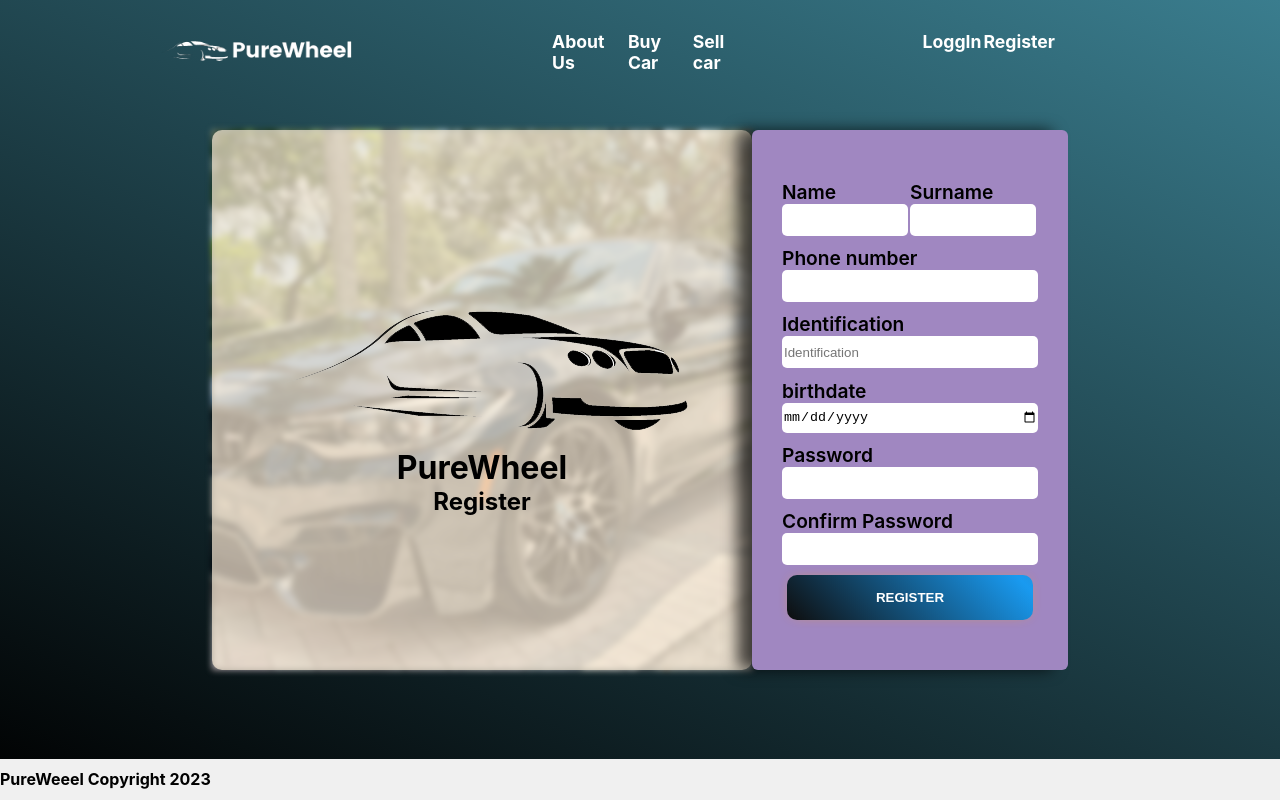
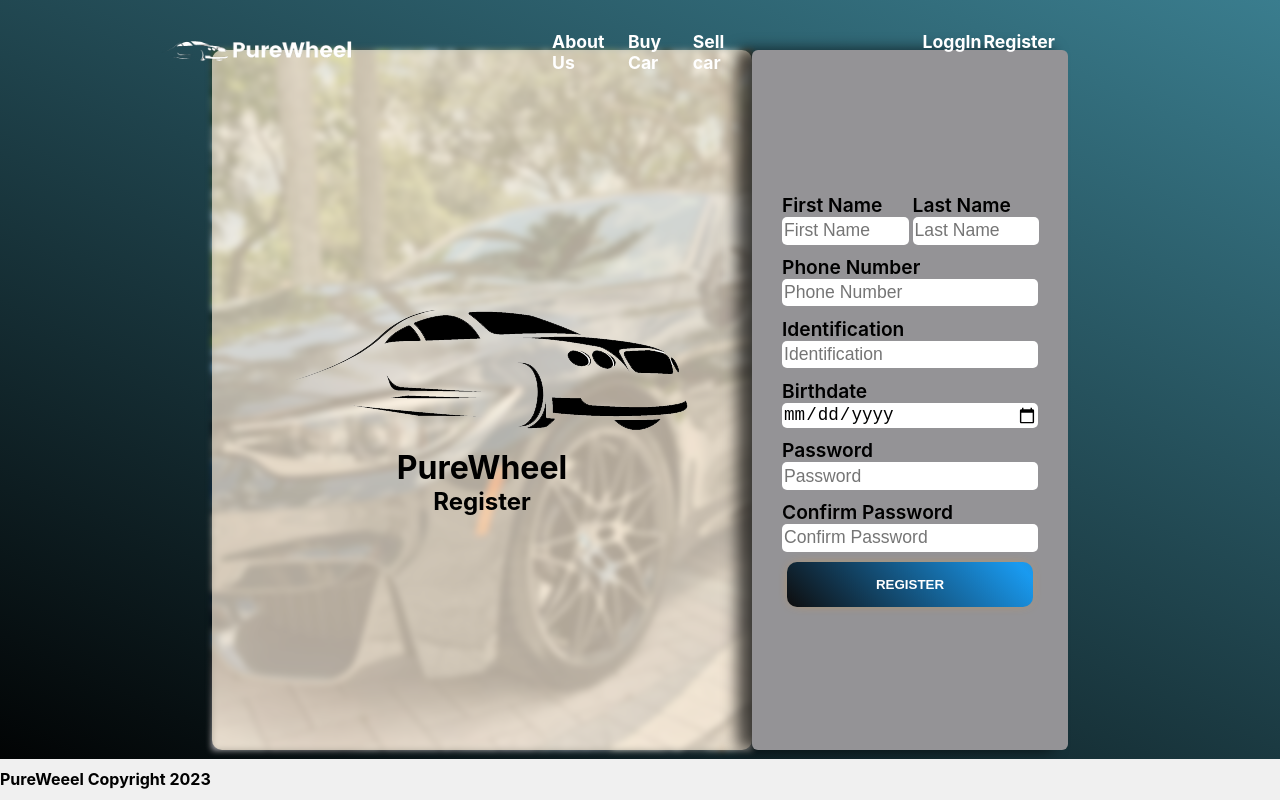
Before and after one commit to Maxipar03/front-pureWheel, a React (Vite) app: page /user/register in a window 1280 px wide. Built offline with nearby package versions, Linux system fonts and the light colour scheme.

Commit message:
getting better home

```diff
--- a/src/components/brandsCarousel/brandsCarousel.jsx
+++ b/src/components/brandsCarousel/brandsCarousel.jsx
@@ -1,9 +1,13 @@
-import React, { useState, useEffect } from "react";
+import React, { useState, useEffect,useRef } from "react";
 import './brandsCarousel.css'
+import { FontAwesomeIcon } from '@fortawesome/react-fontawesome';
+import { faArrowLeft, faArrowRight } from '@fortawesome/free-solid-svg-icons';
 
 function brandsCarousel() {
 
     const [brands, setBrands] = useState([]);
+
+    const filaRef = useRef(null);
 
     useEffect(() => {
       const fetchData = async () => {
@@ -19,10 +23,25 @@ function brandsCarousel() {
       fetchData();
     }, []);
 
+    const handleFlechaDerechaClick = () => {
+      if (filaRef.current) {
+        filaRef.current.scrollLeft += filaRef.current.offsetWidth;
+      }
+    };
+
+    const handleFlechaIzquierdaClick = () => {
+      if (filaRef.current) {
+        filaRef.current.scrollLeft -= filaRef.current.offsetWidth;
+      }
+    };
+
+    console.log(filaRef)
+
       console.log(brands)
       return (
-        <div className="brandsComponent">
-          <div className="brandsContainer">
+        <div className="brandsComponent" ref={filaRef}>
+          <FontAwesomeIcon icon={faArrowLeft} className="arrowLeft" onClick={handleFlechaIzquierdaClick} />
+          <div className="brandsContainer" >
             {brands.map((brand) => (
               <article key={brand.id} className="brand">
                 <img
@@ -34,7 +53,9 @@ function brandsCarousel() {
               </article>
             ))}
           </div>
+      <FontAwesomeIcon icon={faArrowRight} className="arrowRight" onClick={handleFlechaDerechaClick} />
           </div>
+
       );
     }
 
--- a/src/components/logginBlock/logginBlock.css
+++ b/src/components/logginBlock/logginBlock.css
@@ -5,12 +5,21 @@
                 -webkit-box-shadow: -15px 0px 15px 0px rgba(0,0,0,0.69);
                 -moz-box-shadow: -15px 0px 15px 0px rgba(0,0,0,0.69);
                 box-shadow: -15px 0px 15px 0px rgba(0,0,0,0.69);
-                background-color: #A087C1;
+                background-color: #949396;
                 padding: 0px 30px;
                 z-index: 5;
+                width: 15vw;
                 border-radius: 6px;
                 justify-content: center;
 }
+
+.logginForm input:focus{
+  border-color: rgb(54, 50, 50); /* Cambia el color del borde al estar enfocado */
+  border-width: 15px;
+  border: 1px solid rgb(34, 32, 32); /* Cambia el grosor del borde al estar enfocado */
+  outline: none;
+}
+
 
 .logginInputContent{
         display: flex;
@@ -28,10 +37,10 @@
 }
 
 .logginForm input{
-        width: 300px;
-        height: 30px;
+        height: 2vw;
         border-radius: 5px;
         border: 0px;
+        font-size: 1.1rem;
 }
 
 .logginForm label{
@@ -46,7 +55,7 @@
 
 .carImage{
         width: 540px;
-        height: 500px;
+        height: 700px;
         object-fit: cover;
         filter: blur(3px)
 }
@@ -60,7 +69,7 @@
         border-radius: 10px;
         background-color: #faebd7b5;
         width: 540px;
-        height: 540px;
+        height: 700px;
         justify-content: center;
 }
 
--- a/src/components/logginBlock/logginBlock.jsx
+++ b/src/components/logginBlock/logginBlock.jsx
@@ -15,12 +15,12 @@ return (
   <img className="carImage" src={bmwImage} alt="car"/>
    <form className="logginForm">
       <div className="logginInputContent">
-      <label>Name or phone number</label>
-      <input type="text"></input>
+      <label>Email</label>
+      <input type="text" placeholder="Email"></input>
       </div>
       <div className="logginInputContent">
       <label>Password</label>
-      <input type="password"></input>
+      <input type="password" placeholder="Password"></input>
       </div>
       <div className="rememberMe">
           <h4>Remember me</h4>
--- a/src/components/products/products.css
+++ b/src/components/products/products.css
@@ -1,6 +1,7 @@
 .productsImage{
     width: 300px;
     height:200px;
+    transition: opacity 0.3s ease;
 }
 
 .products {
@@ -8,8 +9,10 @@
     flex-wrap: wrap;
     padding: 10px 15px;
     margin: 20px;
-    background-color: bisque;
+    background-color: rgb(96, 92, 117);
     flex-direction: column;
+    border-radius: 5px;
+    cursor: pointer;
 }
 
 .productsComponent{
@@ -59,4 +62,26 @@
         width: 100%;
         flex-direction: row;
     }
+
+    .productsDescription{
+        display: none;
+    }
+
+    .productsInfo {
+        display: flex;
+        width: 72%;
+        align-items: center;
+        padding: 0% 4%;
+        justify-content: space-between;
+    }
+
+    .productsPrice{
+        border-left: 2px solid black;
+        height: 35px;
+        display: flex;
+        align-items: center;
+        padding-left: 6px;
+        color: rgb(18, 182, 18);
+        font-weight: bolder;
+    }
 }
--- a/src/components/products/products.jsx
+++ b/src/components/products/products.jsx
@@ -13,7 +13,7 @@ function products() {
             return () => clearInterval(interval);
         }, [imgArray]);
 
-        return <img className="productsImage" src={`http://localhost:3000/images/cars/user_${id}/${imgArray[currentImageIndex]}`} alt="" />;
+        return <img className="productsImage" src={`http://localhost:3000/images/cars/user_${id}/${imgArray[currentImageIndex]}`} alt=""  />;
     }
     function objToArray (obj) {
         const imagesToArray = []
@@ -50,7 +50,7 @@ function products() {
                 <ImageCarousel  imgArray={objToArray(JSON.parse(car.images))} id={car.user_id}/>
                 <div className="productsInfo">
                 <h1>{car.brand.name}</h1>
-                <p>USD${car.price}</p>
+                <p className="productsPrice">USD${car.price}</p>
                 </div>
                 <div className="productsDescription">
                 <p>{car.km} KM</p>
--- a/src/components/registerBlock/registerBlock.css
+++ b/src/components/registerBlock/registerBlock.css
@@ -5,7 +5,7 @@
     -webkit-box-shadow: -15px 0px 15px 0px rgba(0,0,0,0.69);
     -moz-box-shadow: -15px 0px 15px 0px rgba(0,0,0,0.69);
     box-shadow: -15px 0px 15px 0px rgba(0,0,0,0.69);
-    background-color: #A087C1;
+    background-color: #949396;
     padding: 0px 30px;
     z-index: 5;
     border-radius: 6px;
@@ -23,10 +23,19 @@ display: flex;
 }
 
 .registerForm input{
-height: 30px;
+height: 2vw;
 border-radius: 5px;
 border: 0px;
+font-size: 1.1rem;
 }
+
+.registerForm input:focus{
+        border-color: rgb(54, 50, 50); /* Cambia el color del borde al estar enfocado */
+        border-width: 15px;
+        border: 1px solid rgb(34, 32, 32); /* Cambia el grosor del borde al estar enfocado */
+        outline: none;
+}
+
 
 .registerForm label{
 font-size: 1.2rem;
@@ -40,7 +49,7 @@ font-weight: 600;
 
 .carImage{
 width: 540px;
-height: 540px;
+height: 700px;
 object-fit: cover;
 filter: blur(3px)
 }
@@ -54,7 +63,7 @@ align-items: center;
 border-radius: 10px;
 background-color: #faebd7b5;
 width: 540px;
-height: 540px;
+height: 700px;
 justify-content: center;
 }
 
@@ -123,11 +132,20 @@ transform: scale(0.95);
 
 .nameContainer{
     display: flex;
+    justify-content: space-between;
     width: 100%;
 }
 
 .textFullname{
     width: 95%;
+}
+
+.nameContainer .registerInputContent{
+    width: 49%;
+}
+
+.textFullname{
+    width: 98%;
 }
 
 
@@ -146,7 +164,6 @@ transform: scale(0.95);
 
     .carImage{
         height: 85px;
-        max-width: 37vw;
     }
 
     .registerForm{
@@ -166,13 +183,13 @@ transform: scale(0.95);
         display: flex;
         justify-content: space-around;
         flex-direction: row;
-        max-width: 37vw;
         box-shadow: 0px 5px 5px 0px rgba(0,0,0,0.52);
         z-index: 10;
     }
 
     .registerInputContent input{
         width: auto;
+        height: 3.5vw;
     }
 
   }
@@ -185,6 +202,7 @@ transform: scale(0.95);
 
     .registerInputContent{
         width: auto;
+
     }
 
     .registerForm{
@@ -202,6 +220,7 @@ transform: scale(0.95);
 
     .registerInputContent input{
         width: auto;
+        height: 6vw;
     }
 
   }
--- a/src/components/registerBlock/registerBlock.jsx
+++ b/src/components/registerBlock/registerBlock.jsx
@@ -19,33 +19,33 @@ function register() {
         <div className="registerFormContainer">
           <div className="nameContainer">
           <div className="registerInputContent">
-            <label>Name</label>
-            <input type="text" className="textFullname"></input>
+            <label>First Name</label>
+            <input type="text" className="textFullname" placeholder="First Name"></input>
           </div>
           <div className="registerInputContent">
-            <label>Surname</label>
-            <input type="text" className="textFullname"></input>
+            <label>Last Name</label>
+            <input type="text" className="textFullname" placeholder="Last Name"></input>
           </div>
           </div>
           <div className="registerInputContent">
-            <label>Phone number</label>
-            <input type="number"></input>
+            <label>Phone Number</label>
+            <input type="number" placeholder="Phone Number"></input>
           </div>
           <div className="registerInputContent">
             <label>Identification</label>
             <input type="number" placeholder="Identification"></input>
           </div>
           <div className="registerInputContent">
-            <label>birthdate</label>
+            <label>Birthdate</label>
             <input type="date"></input>
           </div>
           <div className="registerInputContent">
             <label>Password</label>
-            <input type="password"></input>
+            <input type="password" placeholder="Password"></input>
           </div>
           <div className="registerInputContent">
             <label>Confirm Password</label>
-            <input type="password"></input>
+            <input type="password" placeholder="Confirm Password"></input>
         </div>
         </div>
         <button className="button-87">register</button>
--- a/src/index.css
+++ b/src/index.css
@@ -1,7 +1,7 @@
 :root {
   font-family: Inter, system-ui, Avenir, Helvetica, Arial, sans-serif;
   background: rgb(29,28,25);
-  background: linear-gradient(205deg, rgba(58,125,142,1) 0%, rgba(0,0,0,1) 100%);
+  background: linear-gradient(205deg, #3a7d8e 0%, rgba(0,0,0,1) 100%);
   min-height: 100%;
   position: relative;
 
```
Also changed, not shown: src/components/brandsCarousel/brandsCarousel.css (+37 -14 lines).
